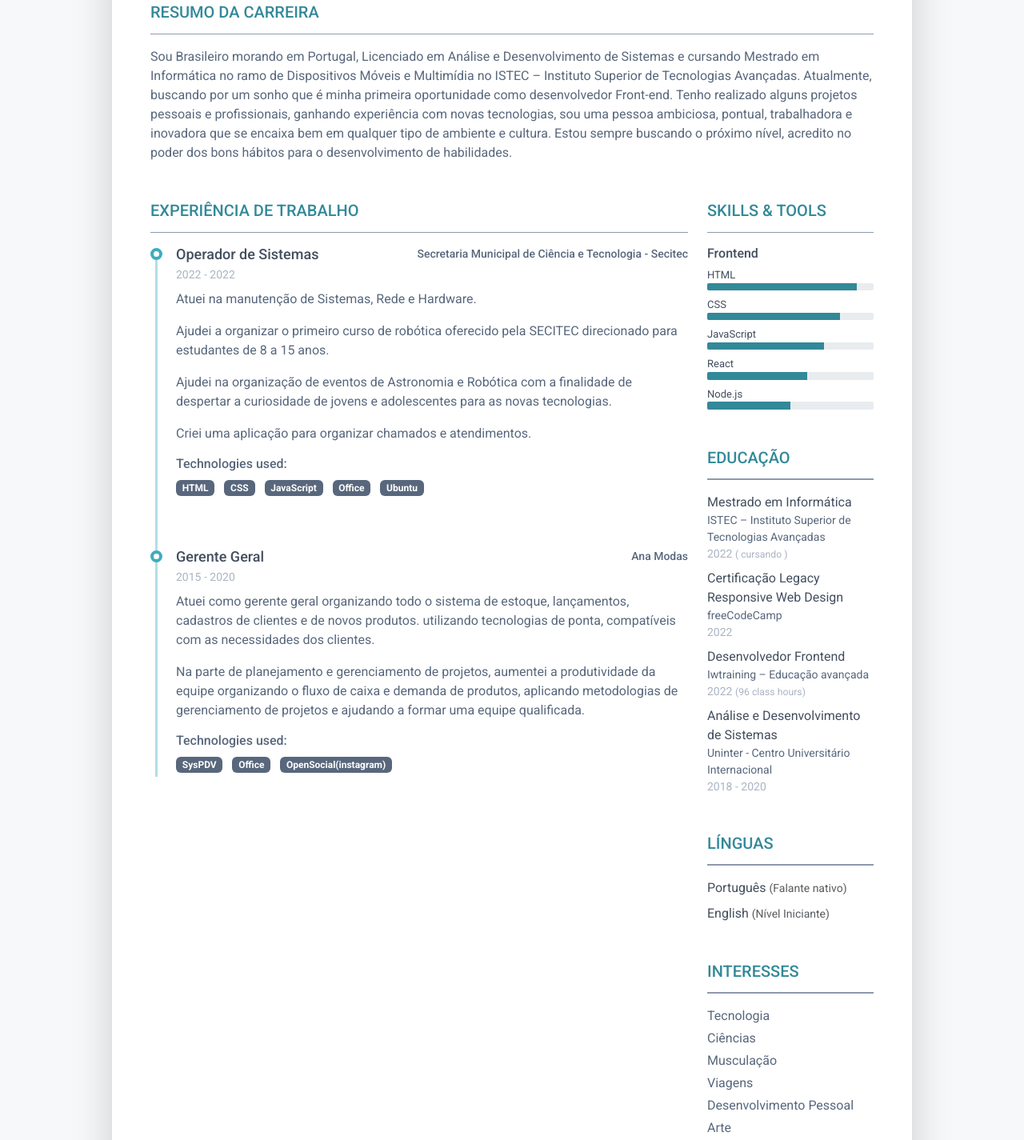
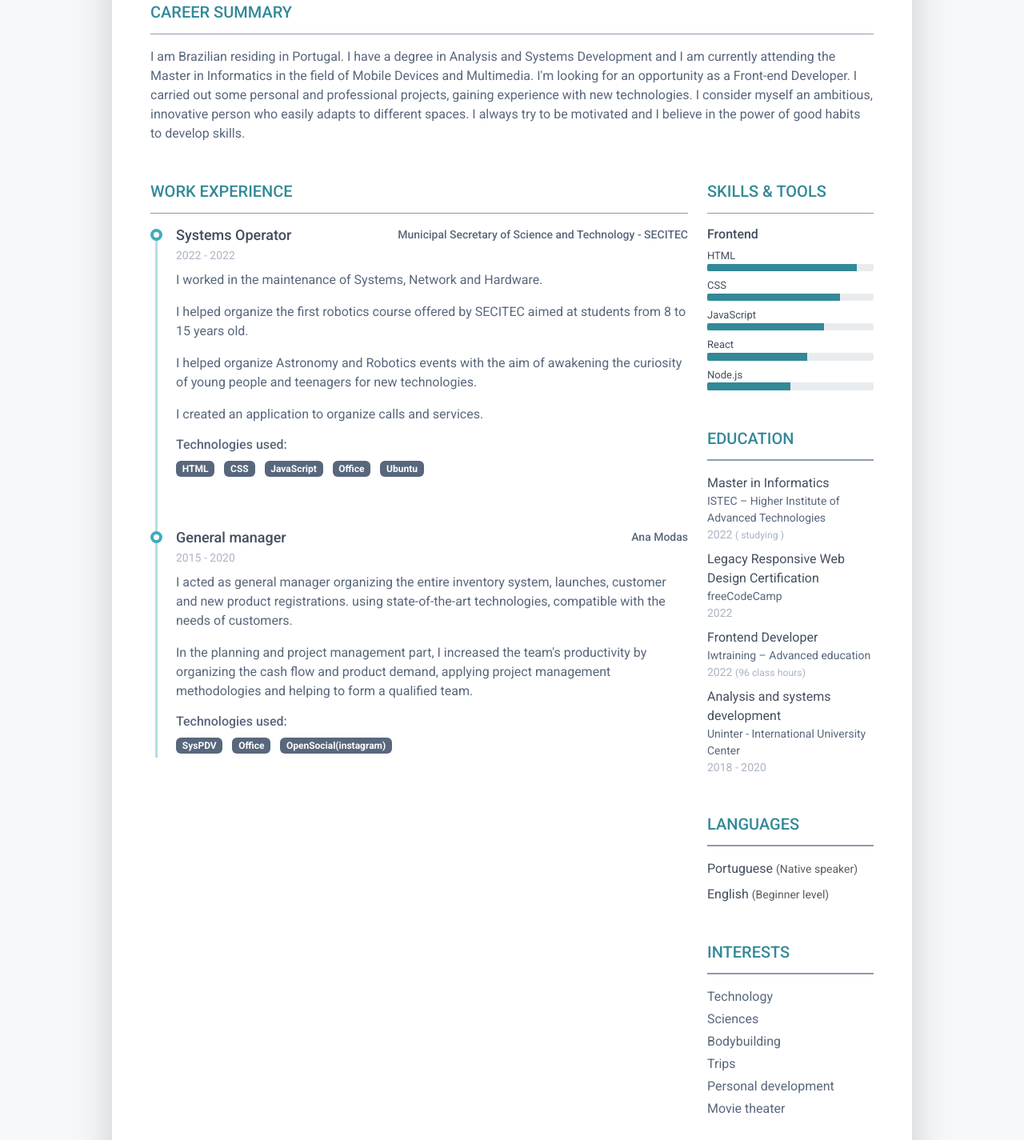
Before and after one commit to jacksonangelo/Resume, a plain HTML site: page index.html in a window 1280 px wide. Shown: the part 295-1720 px from the top of the page at 80% size. Drawn offline with Linux system fonts and the light colour scheme.

Commit message:
Update index.html
Versão em inglês

```diff
--- a/index.html
+++ b/index.html
@@ -1,5 +1,5 @@
 <!DOCTYPE html>
-<html lang="pt-br">
+<html lang="en">
 <head>
     <title>Jackson Ângelo | Resume</title>
 
@@ -59,15 +59,15 @@
 		    </header>
 		    <div class="resume-body p-5">
 			    <section class="resume-section summary-section mb-5">
-				    <h2 class="resume-section-title text-uppercase font-weight-bold pb-3 mb-3">Resumo da Carreira</h2>
+				    <h2 class="resume-section-title text-uppercase font-weight-bold pb-3 mb-3">Career Summary</h2>
 				    <div class="resume-section-content">
-					    <p class="mb-0">Sou Brasileiro morando em Portugal, Licenciado em Análise e Desenvolvimento de Sistemas e cursando Mestrado em Informática no ramo de Dispositivos Móveis e Multimídia no ISTEC – Instituto Superior de Tecnologias Avançadas. Atualmente, buscando por um sonho que é minha primeira oportunidade como desenvolvedor Front-end. Tenho realizado alguns projetos pessoais e profissionais, ganhando experiência com novas tecnologias, sou uma pessoa ambiciosa, pontual, trabalhadora e inovadora que se encaixa bem em qualquer tipo de ambiente e cultura. Estou sempre buscando o próximo nível, acredito no poder dos bons hábitos para o desenvolvimento de habilidades.</p>
+					    <p class="mb-0">I am Brazilian residing in Portugal. I have a degree in Analysis and Systems Development and I am currently attending the Master in Informatics in the field of Mobile Devices and Multimedia. I'm looking for an opportunity as a Front-end Developer. I carried out some personal and professional projects, gaining experience with new technologies. I consider myself an ambitious, innovative person who easily adapts to different spaces. I always try to be motivated and I believe in the power of good habits to develop skills.</p>
 				    </div>
 			    </section><!--//summary-section-->
 			    <div class="row">
 				    <div class="col-lg-9">
 					    <section class="resume-section experience-section mb-5">
-						    <h2 class="resume-section-title text-uppercase font-weight-bold pb-3 mb-3">Experiência de Trabalho</h2>
+						    <h2 class="resume-section-title text-uppercase font-weight-bold pb-3 mb-3">Work Experience</h2>
 						    <div class="resume-section-content">
 							    <div class="resume-timeline position-relative">
 
@@ -75,17 +75,16 @@
 
 									    <div class="resume-timeline-item-header mb-2">
 										    <div class="d-flex flex-column flex-md-row">
-										        <h3 class="resume-position-title font-weight-bold mb-1">Operador de Sistemas</h3>
-										        <div class="resume-company-name ms-auto">Secretaria Municipal de Ciência
-													e Tecnologia - Secitec</div>
+										        <h3 class="resume-position-title font-weight-bold mb-1">Systems Operator</h3>
+										        <div class="resume-company-name ms-auto">Municipal Secretary of Science and Technology - SECITEC</div>
 										    </div><!--//row-->
 										    <div class="resume-position-time">2022 - 2022</div>
 									    </div><!--//resume-timeline-item-header-->
 									    <div class="resume-timeline-item-desc">
-											<p>Atuei na manutenção de Sistemas, Rede e Hardware.</p>
-                                            <p>Ajudei a organizar o primeiro curso de robótica oferecido pela SECITEC direcionado para estudantes de 8 a 15 anos.</p>
-                                            <p>Ajudei na organização de eventos de Astronomia e Robótica com a finalidade de despertar a curiosidade de jovens e adolescentes para as novas tecnologias.</p>
-                                            <p>Criei uma aplicação para organizar chamados e atendimentos.</p>
+											<p>I worked in the maintenance of Systems, Network and Hardware.</p>
+                                            <p>I helped organize the first robotics course offered by SECITEC aimed at students from 8 to 15 years old.</p>
+                                            <p>I helped organize Astronomy and Robotics events with the aim of awakening the curiosity of young people and teenagers for new technologies.</p>
+                                            <p>I created an application to organize calls and services.</p>
 
 										    <h4 class="resume-timeline-item-desc-heading font-weight-bold">Technologies used:</h4>
 										    <ul class="list-inline">
@@ -103,14 +102,14 @@
 
 									    <div class="resume-timeline-item-header mb-2">
 										    <div class="d-flex flex-column flex-md-row">
-										        <h3 class="resume-position-title font-weight-bold mb-1">Gerente Geral<small class="text-muted"></small></h3>
+										        <h3 class="resume-position-title font-weight-bold mb-1">General manager<small class="text-muted"></small></h3>
 										        <div class="resume-company-name ms-auto">Ana Modas</div>
 										    </div><!--//row-->
 										    <div class="resume-position-time">2015 - 2020</div>
 									    </div><!--//resume-timeline-item-header-->
 									    <div class="resume-timeline-item-desc">
-										    <p>Atuei como gerente geral organizando todo o sistema de estoque, lançamentos, cadastros de clientes e de novos produtos. utilizando tecnologias de ponta, compatíveis com as necessidades dos clientes.</p>
-											<p>Na parte de planejamento e gerenciamento de projetos, aumentei a produtividade da equipe organizando o fluxo de caixa e demanda de produtos, aplicando metodologias de gerenciamento de projetos e ajudando a formar uma equipe qualificada.</p>
+										    <p>I acted as general manager organizing the entire inventory system, launches, customer and new product registrations. using state-of-the-art technologies, compatible with the needs of customers.</p>
+											<p>In the planning and project management part, I increased the team's productivity by organizing the cash flow and product demand, applying project management methodologies and helping to form a qualified team.</p>
 										    <h4 class="resume-timeline-item-desc-heading font-weight-bold">Technologies used:</h4>
 										    <ul class="list-inline">
 											    <li class="list-inline-item"><span class="badge bg-secondary badge-pill">SysPDV</span></li>
@@ -220,27 +219,27 @@
 						    </div><!--resume-section-content-->
 					    </section><!--//skills-section-->
 					    <section class="resume-section education-section mb-5">
-						    <h2 class="resume-section-title text-uppercase font-weight-bold pb-3 mb-3">Educação</h2>
+						    <h2 class="resume-section-title text-uppercase font-weight-bold pb-3 mb-3">Education</h2>
 						    <div class="resume-section-content">
 							    <ul class="list-unstyled">
 								    <li class="mb-2">
-								        <div class="resume-degree font-weight-bold">Mestrado em Informática</div>
-								        <div class="resume-degree-org">ISTEC – Instituto Superior de Tecnologias Avançadas</div>
-								        <div class="resume-degree-time">2022 <small>( cursando )</small></div>
+								        <div class="resume-degree font-weight-bold">Master in Informatics</div>
+								        <div class="resume-degree-org">ISTEC – Higher Institute of Advanced Technologies</div>
+								        <div class="resume-degree-time">2022 <small>( studying )</small></div>
 								    </li>
 									<li class="mb-2">
-								        <div class="resume-degree font-weight-bold">Certificação Legacy Responsive Web Design</div>
+								        <div class="resume-degree font-weight-bold">Legacy Responsive Web Design Certification</div>
 								        <div class="resume-degree-org">freeCodeCamp</div>
 								        <div class="resume-degree-time">2022 <small></small></div>
 								    </li>
 									<li class="mb-2">
-								        <div class="resume-degree font-weight-bold">Desenvolvedor Frontend</div>
-								        <div class="resume-degree-org">Iwtraining – Educação avançada</div>
+								        <div class="resume-degree font-weight-bold">Frontend Developer</div>
+								        <div class="resume-degree-org">Iwtraining – Advanced education</div>
 								        <div class="resume-degree-time">2022 <small>(96 class hours)</small></div>
 								    </li>
 								    <li>
-								        <div class="resume-degree font-weight-bold">Análise e Desenvolvimento de Sistemas</div>
-								        <div class="resume-degree-org">Uninter - Centro Universitário Internacional</div>
+								        <div class="resume-degree font-weight-bold">Analysis and systems development</div>
+								        <div class="resume-degree-org">Uninter - International University Center</div>
 								        <div class="resume-degree-time">2018 - 2020</div>
 								    </li>
 							    </ul>
@@ -264,25 +263,25 @@
 						    </div> -->
 					    </section><!--//interests-section-->
 					    <section class="resume-section language-section mb-5">
-						    <h2 class="resume-section-title text-uppercase font-weight-bold pb-3 mb-3">Línguas</h2>
+						    <h2 class="resume-section-title text-uppercase font-weight-bold pb-3 mb-3">Languages</h2>
 						    <div class="resume-section-content">
 							    <ul class="list-unstyled resume-lang-list">
-								    <li class="mb-2"><span class="resume-lang-name font-weight-bold">Português</span> <small class="text-muted font-weight-normal">(Falante nativo)</small></li>
-								    <li class="mb-2 align-middle"><span class="resume-lang-name font-weight-bold">English</span> <small class="text-muted font-weight-normal">(Nível Iniciante)</small></li>
+								    <li class="mb-2"><span class="resume-lang-name font-weight-bold">Portuguese</span> <small class="text-muted font-weight-normal">(Native speaker)</small></li>
+								    <li class="mb-2 align-middle"><span class="resume-lang-name font-weight-bold">English</span> <small class="text-muted font-weight-normal">(Beginner level)</small></li>
 								    <!--<li><span class="resume-lang-name font-weight-bold">Spanish</span> <small class="text-muted font-weight-normal">(Professional)</small></li> --->
 							    </ul>
 						    </div>
 					    </section><!--//language-section-->
 					    <section class="resume-section interests-section mb-5">
-						    <h2 class="resume-section-title text-uppercase font-weight-bold pb-3 mb-3">Interesses</h2>
+						    <h2 class="resume-section-title text-uppercase font-weight-bold pb-3 mb-3">interests</h2>
 						    <div class="resume-section-content">
 							    <ul class="list-unstyled">
-								    <li class="mb-1">Tecnologia</li>
-								    <li class="mb-1">Ciências</li>
-								    <li class="mb-1">Musculação</li>
-									<li class="mb-1">Viagens</li>
-								    <li class="mb-1">Desenvolvimento Pessoal</li>
-								    <li class="mb-1">Arte</li>
+								    <li class="mb-1">Technology</li>
+								    <li class="mb-1">Sciences</li>
+								    <li class="mb-1">Bodybuilding</li>
+									<li class="mb-1">Trips</li>
+								    <li class="mb-1">Personal development</li>
+								    <li class="mb-1">Movie theater</li>
 							    </ul>
 						    </div>
 					    </section><!--//interests-section-->
```
